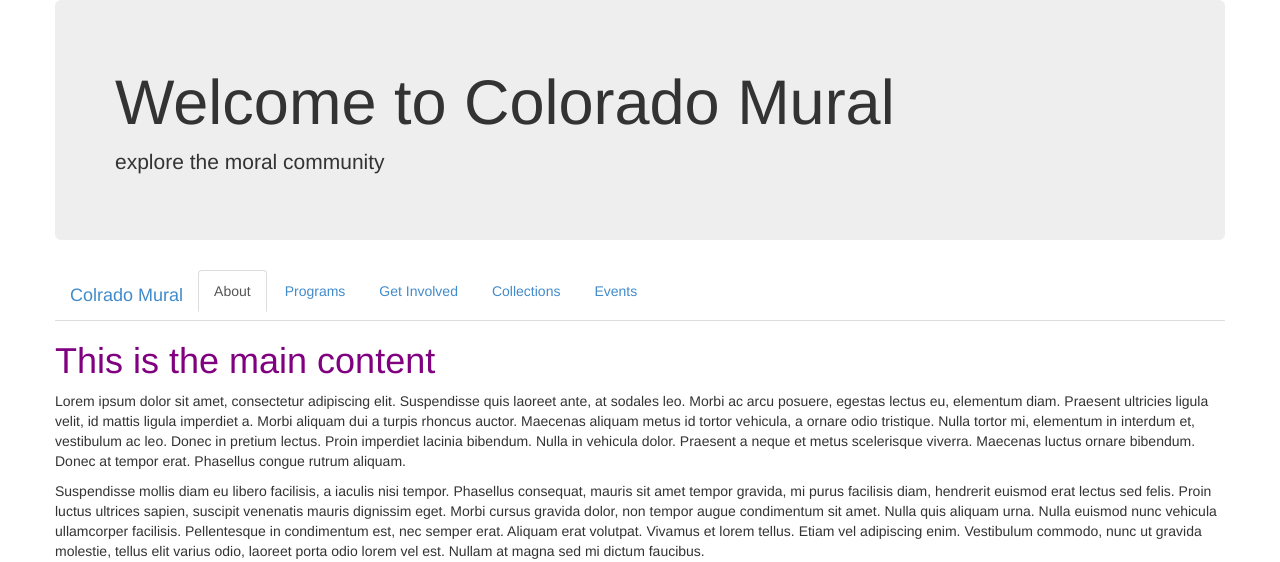
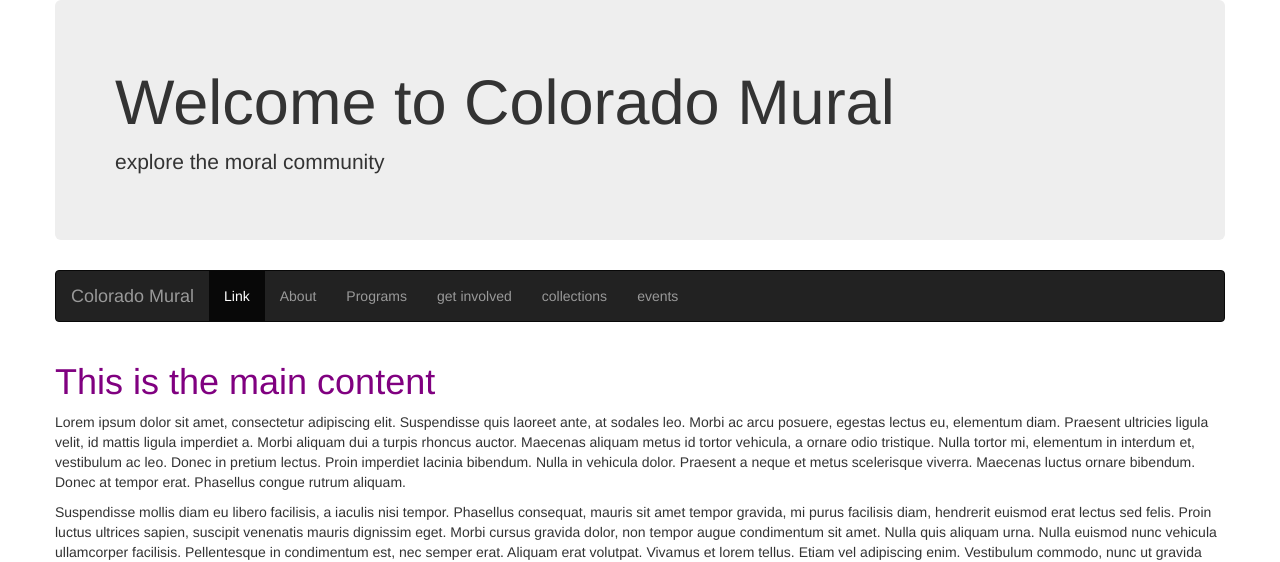
Before and after one commit to fcastan1/FC-Castaneda-P1, a PHP site: page /project/index.html in a window 1280 px wide. Shown: the top 562 px of the page. Run offline with PHP 8.4, Linux system fonts and the light colour scheme; some libraries are stand-ins or nearby versions.

Commit message:
adds new main navigation

```diff
--- a/project/css/stylesheet.css
+++ b/project/css/stylesheet.css
@@ -13,9 +13,12 @@ hi{
     height: px;
 }
 .mainnav{
+}
 
-
-
+.navbar-inverse {
+  background-color: #blue;
+  border-color: #blue;
+}
 
     .events{
         background-color:
--- a/project/index.html
+++ b/project/index.html
@@ -44,52 +44,33 @@
         </div>
         <!--This is going to be the navigation-->
         <div class="row">
-            <!--
-      this is the negative bar
-    <nav class="navbar navbar-inverse navbar-static-top" role="navigation">
-  <div class ="container">
+<nav class="navbar navbar-default navbar-inverse" role="navigation">
+  <div class="container-fluid">
+    <!-- Brand and toggle get grouped for better mobile display -->
+    <div class="navbar-header">
+      <button type="button" class="navbar-toggle" data-toggle="collapse" data-target="#main-navigation">
+        <span class="sr-only">Toggle navigation</span>
+        <span class="icon-bar"></span>
+        <span class="icon-bar"></span>
+        <span class="icon-bar"></span>
+      </button>
+      <a class="navbar-brand" href="#">Colorado Mural</a>
+    </div>
 
-        <a href = "#" class = "navbar-brand"> Colrado Mural</a>
-      <button class = "navbar-toggle" deta-toggle = "collapse" data-target = ".navHeaderCollapse"
-           +++    <span class = "icon-bar"></span>
-
-              </button>
-
-
-
-        <div class = "collapse navebar-collapse navHeaderCollapse">
-
-            <ul> class = "nav navbar-nav navbar-right">
-                    <li><a href = "#" >Home</a></li>
-                </ul>
-            </div>
-        </div>
+    <!-- Collect the nav links, forms, and other content for toggling -->
+    <div class="collapse navbar-collapse " id="main-navigation">
+      <ul class="nav navbar-nav">
+        <li class="active"><a href="#">Link</a></li>
+        <li><a href="#">About</a></li>
+          <li><a href="#">Programs</a></li>
+            <li><a href="#">get involved</a></li>
+            <li><a href="#">collections</a></li>
+        <li><a href="#">events</a></li>
+      </ul>
+    </div><!-- /.navbar-collapse -->
+  </div><!-- /.container-fluid -->
 </nav>
--->
-
-
-
-
-            <!-- the tabs for the sub pages -->
-            <ul class="nav nav-tabs .navbar-inverse">
-                <a href="#" class="navbar-brand">Colrado Mural</a>
-                <li class="active">
-                    <a href="#">About</a>
-                </li>
-                <li>
-                    <a href="#">Programs</a>
-                </li>
-                <li>
-                    <a href="#">Get Involved</a>
-                </li>
-                <li>
-                    <a href="#">Collections</a>
-                </li>
-                <li>
-                    <a href="#">Events</a>
-                </li>
-            </ul>
-        </div>
+</div>
 
 
 
```
